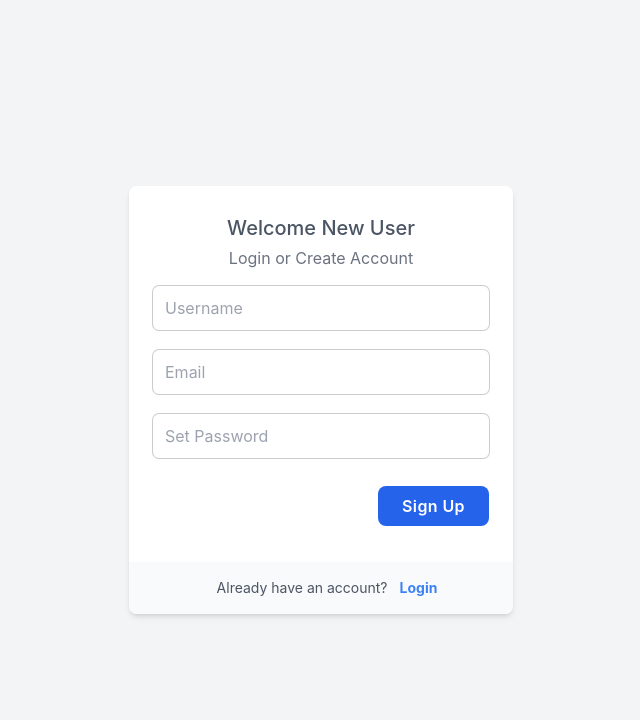
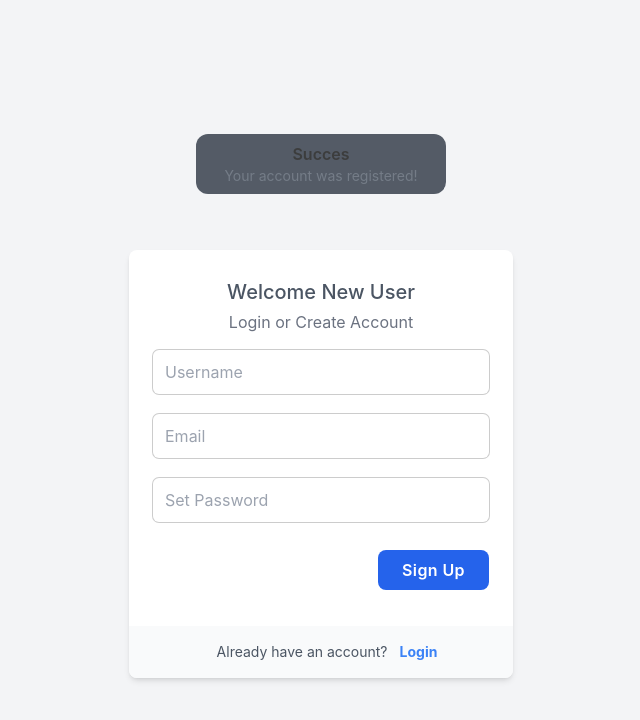
Before and after one commit to herinp45/fullstack-ecommerce, a React (Create React App) app in the folder frontend/: page /register in a window 1280 px wide. Shown: the top 720 px of the page, without its empty margins (319-959 px from the left). Built offline with nearby package versions, Linux system fonts and the light colour scheme.

Commit message:
Created a Alert component for Register and Login

```diff
--- /dev/null
+++ b/frontend/src/components/Alert.jsx
@@ -0,0 +1,20 @@
+import React from 'react';
+
+
+function Alert({ message = "", type = "error" }) {
+    if (!message.length) return null;
+    return (
+        <div className="px-4 py-2 m-3 mb-14 bg-gray-800 rounded-xl opacity-75">
+            <div className="mx-3">
+                    <div className=" w-full text-center font-semibold text-emrald-500 dark:text-emerald-600">
+                        {type}
+                    </div>
+                    <p className="text-sm text-gray-600 dark:text-gray-200">
+                        {message}
+                    </p>
+            </div>
+        </div>
+    );
+}
+
+export default Alert;
--- a/frontend/src/pages/Register.jsx
+++ b/frontend/src/pages/Register.jsx
@@ -1,5 +1,6 @@
 import {useState} from "react";
 import axios from "axios";
+import Alert from "../components/Alert";
 
 function Register() {
     const [username, setUsername] = useState("");
@@ -42,7 +43,8 @@ function Register() {
 
 
     return (
-        <div className="flex items-center justify-center min-w-screen min-h-screen bg-gray-100 dark:bg-gray-900">
+        <div className="flex flex-col items-center justify-center min-w-screen min-h-screen bg-gray-100 dark:bg-gray-900">
+            <Alert type="Succes" message="Your account was registered!"/>
             <div className="w-full max-w-sm mx-auto overflow-hidden bg-white rounded-lg dark:bg-gray-800 shadow-md">
                 <div className="px-6 py-4">
 
```
